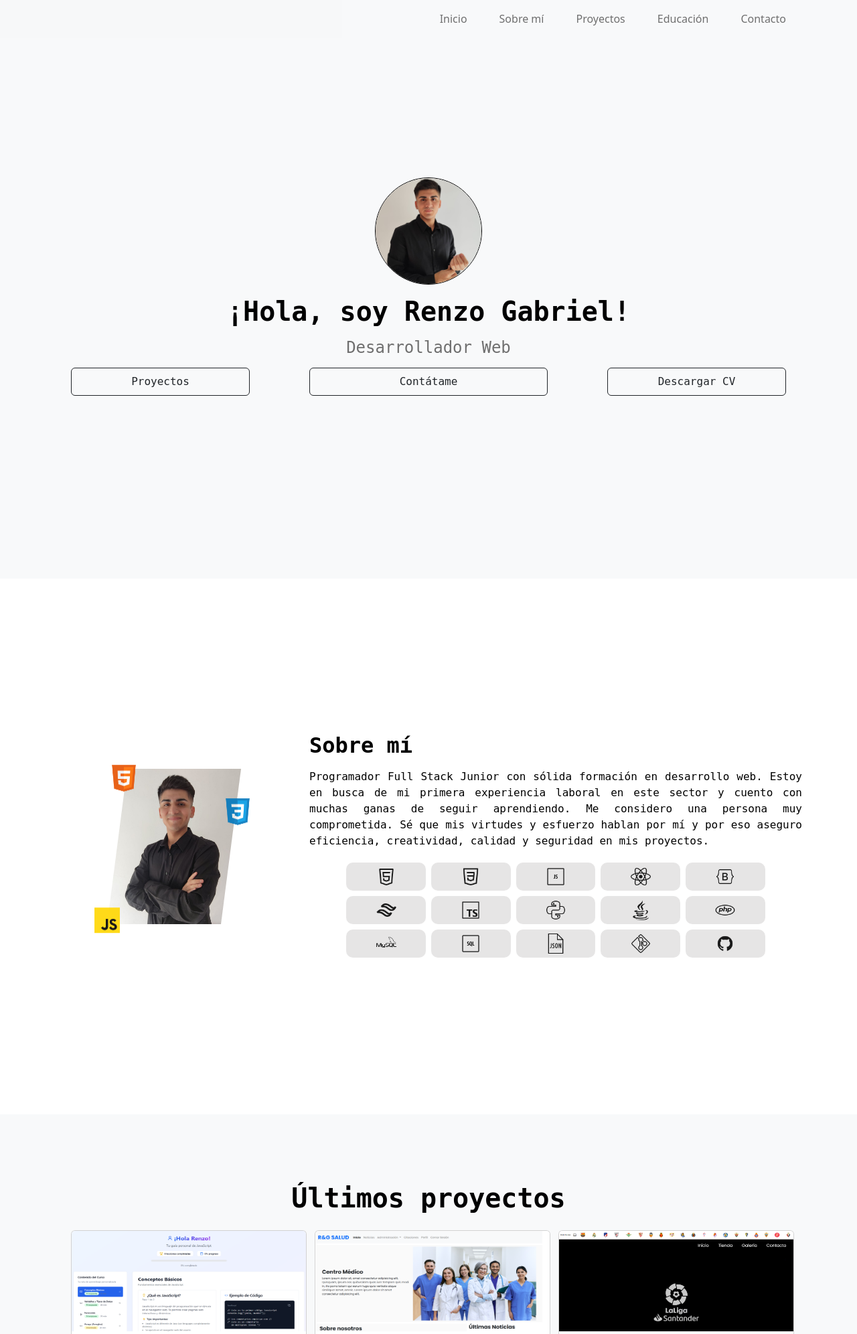
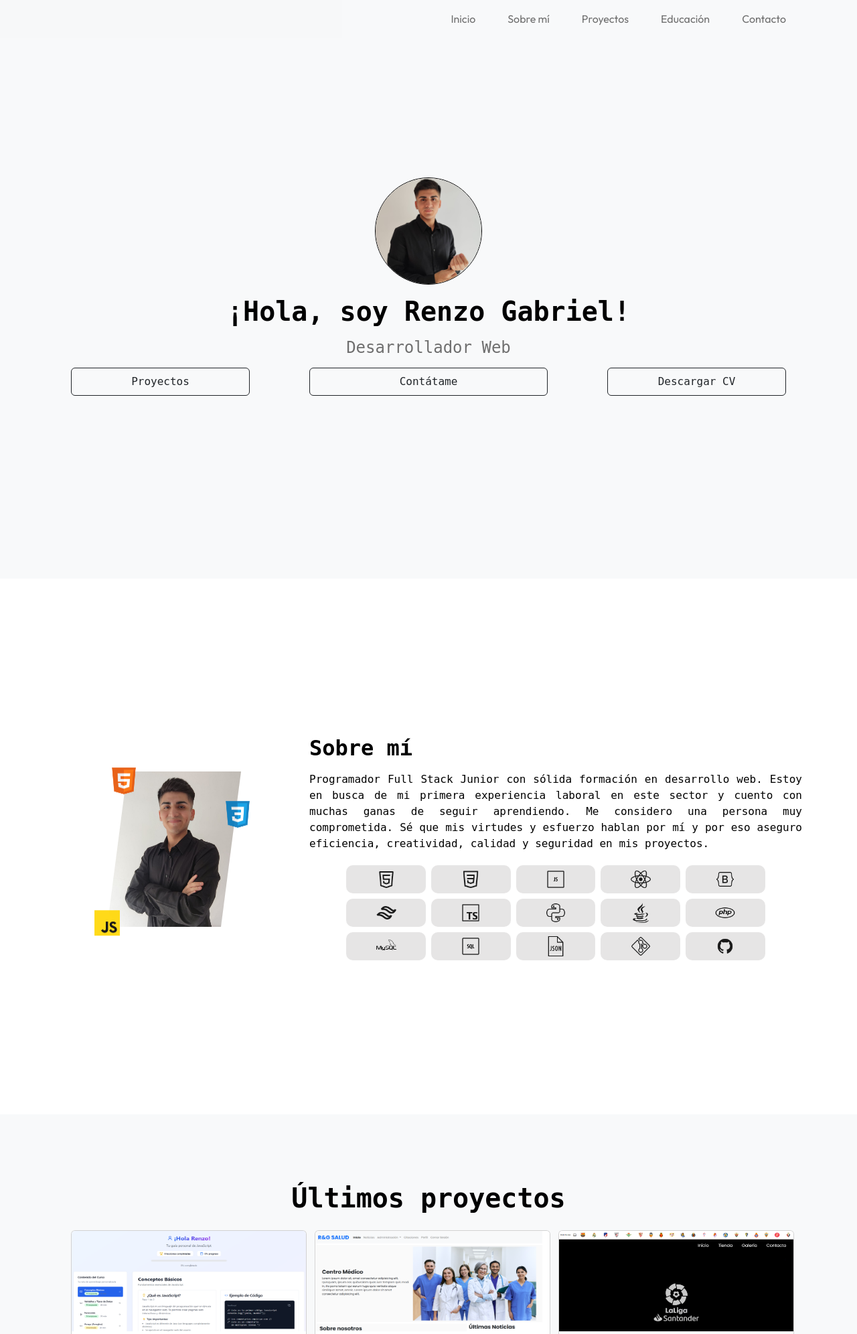
Before and after one commit to Renzo0410/Portfolio, a PHP site: page / in a window 1280 px wide. Shown: the top 1992 px of the page at 67% size. Run offline with PHP 8.4, Linux system fonts and the light colour scheme.

Commit message:
Last Commit

```diff
--- a/docs/index.html
+++ b/docs/index.html
@@ -16,6 +16,11 @@
             rel="stylesheet">
         <link
             href="https://cdn.jsdelivr.net/npm/bootstrap-icons@1.10.5/font/bootstrap-icons.css"
+            rel="stylesheet">
+        <link rel="preconnect" href="https://fonts.googleapis.com">
+        <link rel="preconnect" href="https://fonts.gstatic.com" crossorigin>
+        <link
+            href="https://fonts.googleapis.com/css2?family=Outfit:wght@100..900&display=swap"
             rel="stylesheet">
 
     </head>
--- a/docs/sections/section-sobremi.html
+++ b/docs/sections/section-sobremi.html
@@ -1,7 +1,7 @@
 <!-- Section 02: About Me -->
 <section id="sobremi"
     class="section-aboutme bg-white py-5 d-flex flex-column justify-content-center min-vh-100">
-    <div class="container">
+    <div class="container mt-2">
         <div class="row align-items-center">
             <!-- Imagen sobre mí -->
             <div
--- a/portfolio-01/css/index.css
+++ b/portfolio-01/css/index.css
@@ -13,3 +13,10 @@
     justify-content: center;
     padding: 2rem;
 }
+
+body {
+    font-family: "Outfit", sans-serif !important;
+    font-optical-sizing: auto;
+    /* font-weight: <weight>; */
+    /* font-style: normal; */
+}
--- a/portfolio-01/index.html
+++ b/portfolio-01/index.html
@@ -16,6 +16,11 @@
             rel="stylesheet">
         <link
             href="https://cdn.jsdelivr.net/npm/bootstrap-icons@1.10.5/font/bootstrap-icons.css"
+            rel="stylesheet">
+        <link rel="preconnect" href="https://fonts.googleapis.com">
+        <link rel="preconnect" href="https://fonts.gstatic.com" crossorigin>
+        <link
+            href="https://fonts.googleapis.com/css2?family=Outfit:wght@100..900&display=swap"
             rel="stylesheet">
 
     </head>
--- a/portfolio-01/sections/section-sobremi.html
+++ b/portfolio-01/sections/section-sobremi.html
@@ -1,7 +1,7 @@
 <!-- Section 02: About Me -->
 <section id="sobremi"
     class="section-aboutme bg-white py-5 d-flex flex-column justify-content-center min-vh-100">
-    <div class="container">
+    <div class="container mt-2">
         <div class="row align-items-center">
             <!-- Imagen sobre mí -->
             <div
```
Also changed, not shown: docs/css/index.css (+7 -0 lines).
